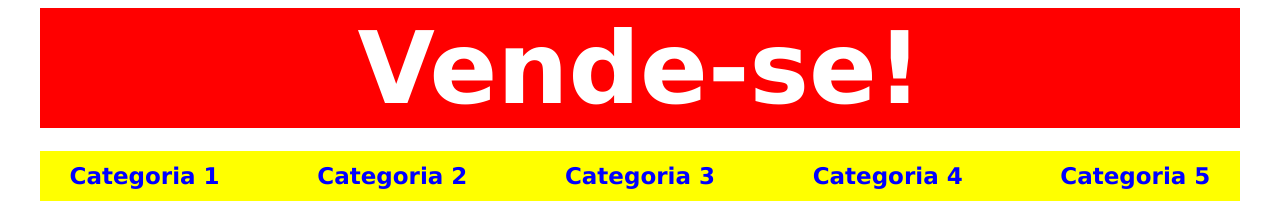
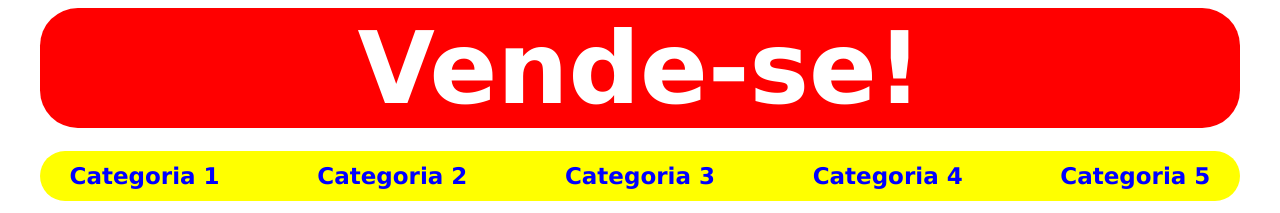
Before and after one commit to gcallj/Anuncio-Simples, a plain HTML site: page index.html in a window 1280 px wide. Shown: the top 213 px of the page. Drawn offline with Linux system fonts and the light colour scheme.

Commit message:
bordas adicionadas

```diff
--- a/my_css.css
+++ b/my_css.css
@@ -12,6 +12,7 @@
     justify-content: center;
     text-align: center;
     vertical-align: middle;
+    border-radius: 10mm;
 }
 .main_menu{
     height: 50px;
@@ -24,6 +25,7 @@
     margin-left: auto;
     margin-right: auto;
 
+
 }
 .main_menu ul{
     height: 50px;
@@ -33,6 +35,7 @@
     justify-content: space-between;
     list-style-type: none;
     background-color: yellow;
+    border-radius: 10mm;
 }
 
 .main_menu ul li a{
```
